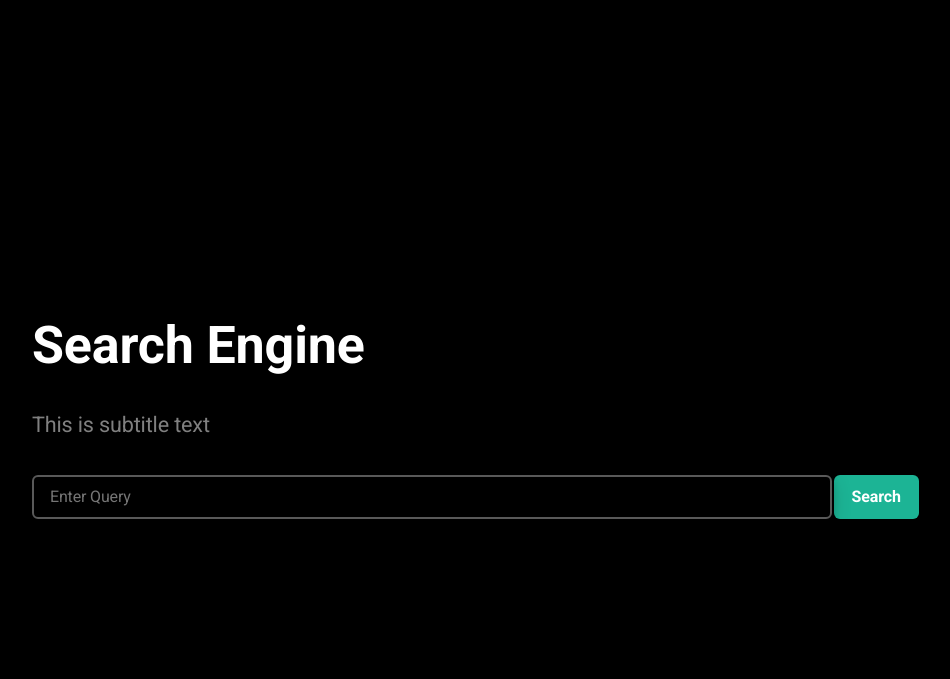
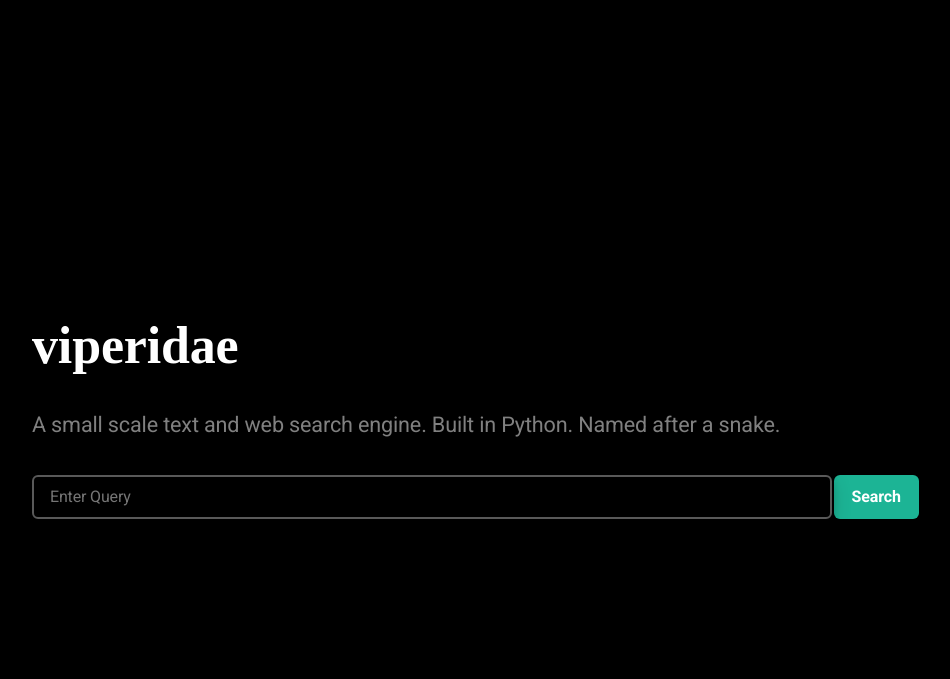
Before and after one commit to Kasuporo/search-engine, a Flask app: template app/templates/index.html in a window 1280 px wide. Shown: the top 679 px of the page, without its empty margins (32-982 px from the left). Run offline with Flask 2, Linux system fonts and the light colour scheme; the template is opened without the code that fills it, so the values that code supplies are empty; some libraries are stand-ins or nearby versions.

Commit message:
it has a name!

```diff
--- a/app/templates/index.html
+++ b/app/templates/index.html
@@ -1,7 +1,7 @@
 <!DOCTYPE HTML>
 <html>
 	<head>
-		<title>Search Engine</title>
+		<title>Viperidae Search Engine</title>
 		<meta charset="utf-8" />
 		<meta name="viewport" content="width=device-width, initial-scale=1, user-scalable=no" />
 		<link rel="stylesheet" href="{{ url_for('static',filename='css/main.css') }}" />
@@ -19,8 +19,8 @@
 
 		<!-- Header -->
 			<header id="header">
-				<h1>Search Engine</h1>
-				<p>This is subtitle text</p>
+				<h1 style="font-family: source code pro">viperidae</h1>
+				<p>A small scale text and web search engine. Built in Python. Named after a snake.</p>
 			</header>
 
 		<!-- Form -->
```
Also changed, not shown: app/views.py (+11 -14 lines), README.md.
